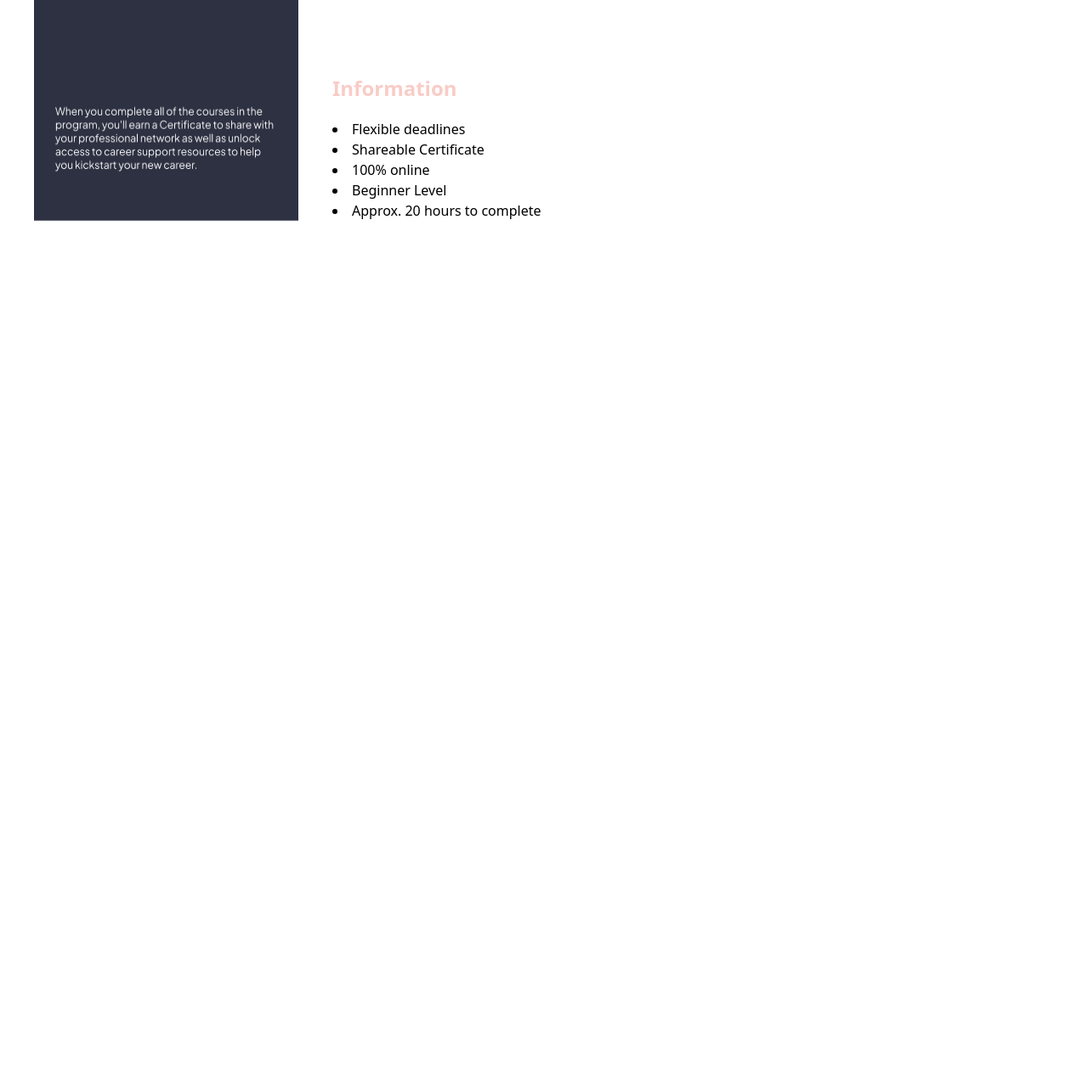
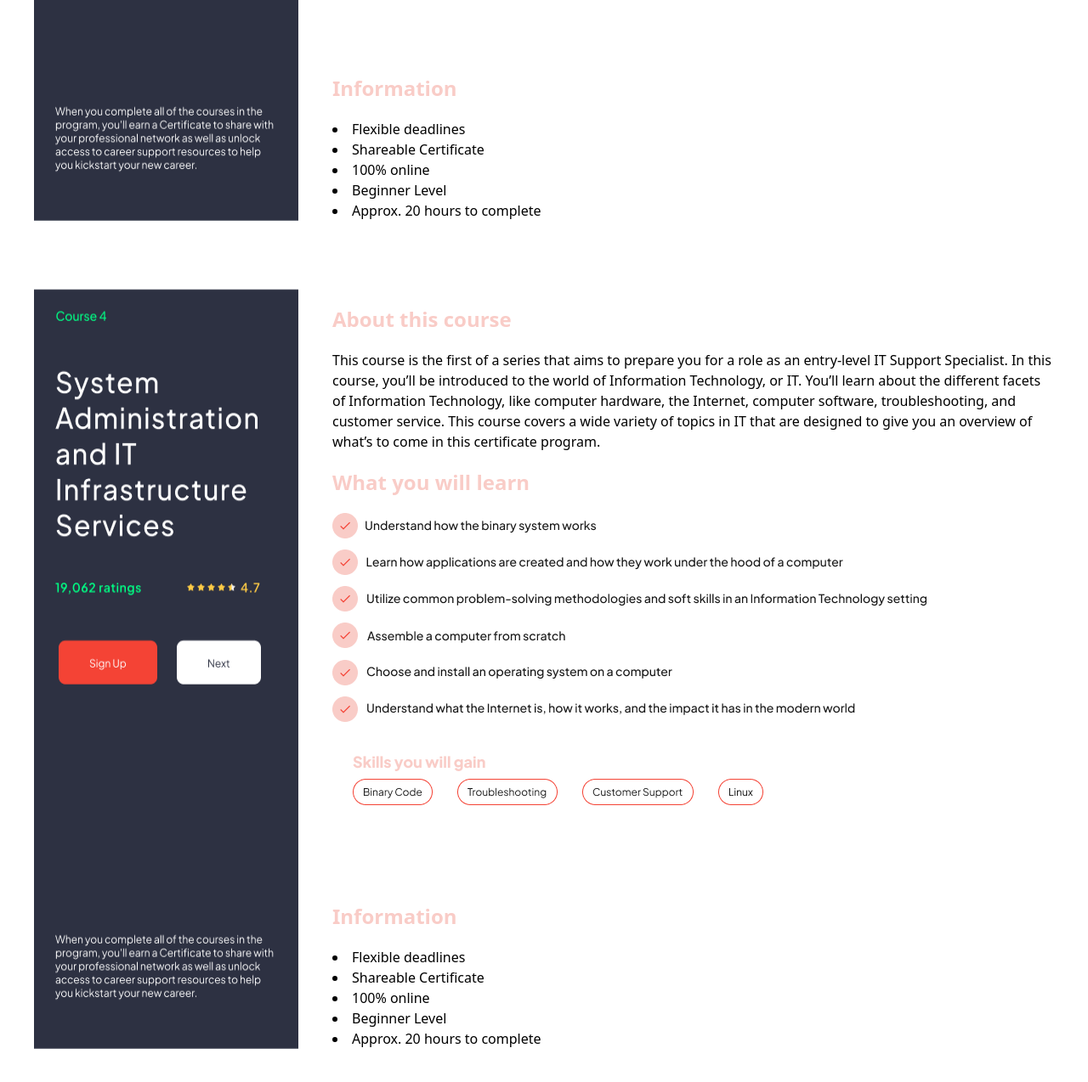
Before and after one commit to sajon01/assignment-tailwindcss, a website built with Vite: page index.html in a window 1280 px wide. Shown: the part 4899-6173 px from the top of the page at 85% size. Before the commit the page ends 5199 px from the top, so only its background shows below. Built offline with nearby package versions, Linux system fonts and the light colour scheme.

Commit message:
system administration section

```diff
--- a/index.html
+++ b/index.html
@@ -334,5 +334,40 @@
 
     </section>
 
+
+    <!-- System Administration section -->
+
+    <section class="mx-10 flex flex-col md:flex-row justify-between md:gap-10 gap-5 my-10 pt-10">
+        <img class="" src="./assets/color coded (3).png" alt="">
+
+        <div>
+            <h2 class="pink-title">About this course</h2>
+
+            <p>
+                This course is the first of a series that aims to prepare you for a role as an entry-level IT Support Specialist. In this course, you’ll be introduced to the world of Information Technology, or IT. You’ll learn about the different facets of Information Technology, like computer hardware, the Internet, computer software, troubleshooting, and customer service. This course covers a wide variety of topics in IT that are designed to give you an overview of what’s to come in this certificate program.
+            </p>
+
+            <h2 class="pink-title">What you will learn </h2>
+
+            <img src="./assets/List.png" alt="">
+
+            <img src="./assets/Frame 282.png" alt="">
+
+            <div>
+                <h2 class="pink-title">Information </h2>
+                <ul class="list-disc list-inside">
+                    <li>Flexible deadlines</li>
+                    <li>Shareable Certificate</li>
+                    <li>
+                         100% online
+                    </li>
+                    <li>Beginner Level</li>
+                    <li>Approx. 20 hours to complete</li>
+                </ul>
+            </div>
+        </div>
+
+    </section>
+
 </body>
 </html>
```
Also changed, not shown: assets/color coded (3).png (added).
